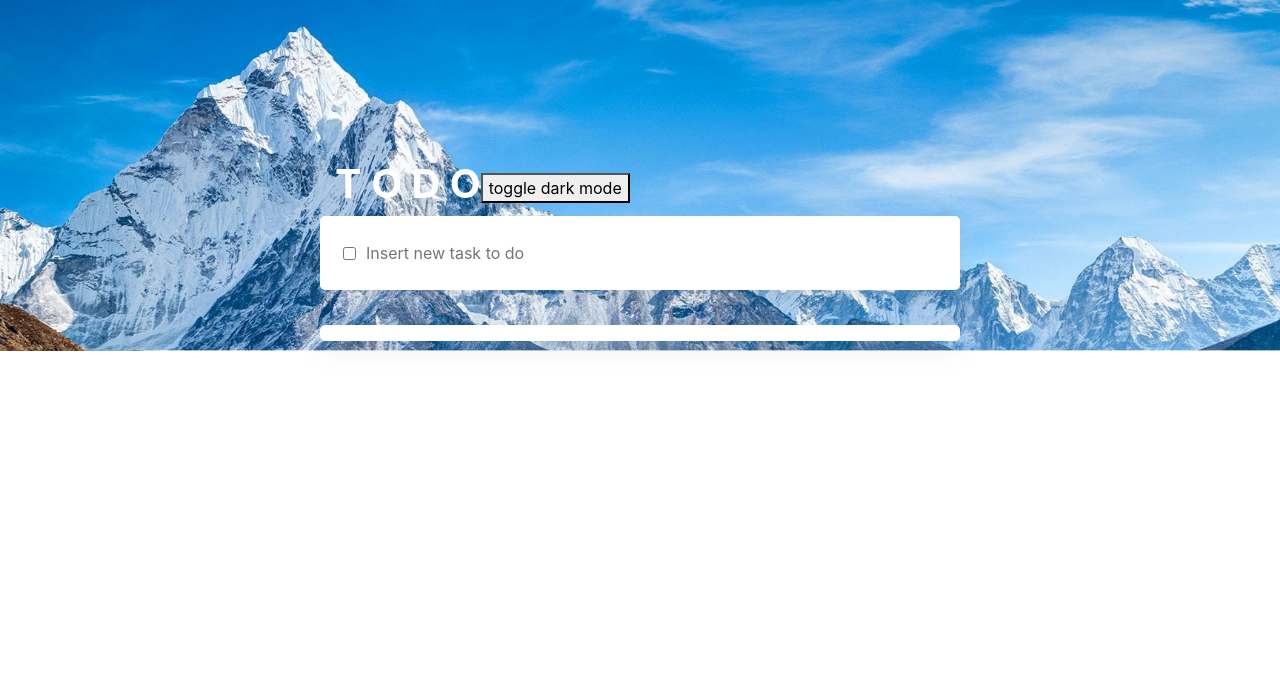
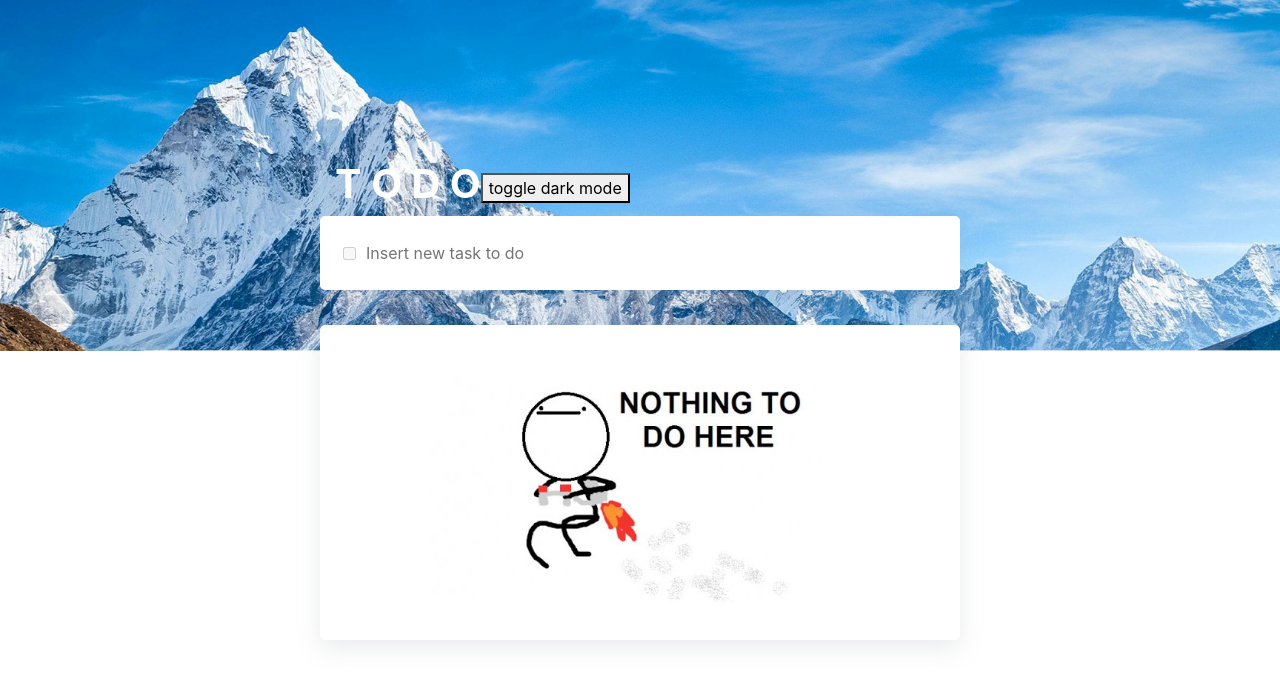
Before and after one commit to assembler-institute/reactjs-wish-list, a React (Create React App) app: page / in a window 1280 px wide. Shown: the top 684 px of the page. Built offline with nearby package versions, Linux system fonts and the light colour scheme.

Commit message:
list styles

```diff
--- a/package.json
+++ b/package.json
@@ -16,6 +16,7 @@
     "@testing-library/react": "^11.2.6",
     "@testing-library/user-event": "^13.1.5",
     "bootstrap": "^4.6.0",
+    "classnames": "^2.3.1",
     "jquery": "^3.6.0",
     "prop-types": "^15.7.2",
     "react": "^17.0.2",
--- a/src/App.js
+++ b/src/App.js
@@ -1,7 +1,6 @@
 import React, { Component } from "react";
 import { v4 as uuid } from "uuid";
 import $ from "jquery";
-// import { BrowserRouter, Route } from "react-router-dom";
 import Main from "./components/Main";
 import Section from "./components/Section";
 import AppHeader from "./components/AppHeader";
@@ -47,7 +46,6 @@ class App extends Component {
   componentDidUpdate() {
     const { tasks } = this.state;
     localStorage.setItem(LOCAL_STORAGE_KEY, JSON.stringify({ tasks }));
-    // console.log(tasks);
   }
 
   handleKeyDown(event) {
@@ -71,7 +69,6 @@ class App extends Component {
   }
 
   handleRemoveTask(taskId) {
-    // console.log(taskId);
     const { tasks } = this.state;
     this.setState({
       tasks: tasks.filter((task) => task.id !== taskId),
--- a/src/components/InputTask/InputTask.js
+++ b/src/components/InputTask/InputTask.js
@@ -8,7 +8,7 @@ function InputTask({ handleKeyDown }) {
   }
   return (
     <div className="container d-flex bg-white box-shadow py-4 input-container">
-      <input className="mx-lg-2 align-self-center" type="checkbox" />
+      <input className="mx-lg-2 align-self-center" type="checkbox" disabled />
       <input
         className="d-flex align-self-center flex-fill border-0"
         type="text"
--- a/src/components/InputTask/InputTask.scss
+++ b/src/components/InputTask/InputTask.scss
@@ -2,4 +2,7 @@
   border-radius: 5px;
   margin-bottom: 35px;
   box-shadow: rgba(149, 157, 165, 0.2) 0 8px 24px;
+  :focus{
+    outline: none;
+  }
 }
--- a/src/components/List/List.js
+++ b/src/components/List/List.js
@@ -1,10 +1,16 @@
 import React from "react";
+import classNames from "classnames/bind";
 import Task from "../Task";
 import "./List.scss";
 
 function List({ tasks, handleRemoveTask, handleCompleteTask }) {
+  const divClass = classNames({
+    "list-container": true,
+    "bg-white": true,
+    "empty-list": !tasks.length,
+  });
   return (
-    <div className="list-container bg-white">
+    <div className={divClass}>
       <ul className="p-0">
         {tasks.map((task) => (
           <Task
--- a/src/components/List/List.scss
+++ b/src/components/List/List.scss
@@ -1,16 +1,16 @@
 .list-container{
   border-radius: 5px;
   box-shadow: rgba(149, 157, 165, 0.2) 0 8px 24px;
-  max-height: 40vh;
+  height: 40vh;
   display: flex;
   ul {
+    border-radius: 5px;
     line-height: 300%;
-    overflow-y: scroll;
+    overflow-y: auto;
     flex-grow: 1;
     flex-basis: 0;
     list-style-type: none;
     vertical-align: top;
-    width: 16%;
     li {
       &:hover {
         font-weight: 500;
@@ -19,3 +19,10 @@
     }
   }
 }
+
+.empty-list {
+  background-image: url("../../img/nothing-todo.jpg");
+  background-repeat: no-repeat;
+  background-size: contain;
+  background-position: center;
+}
--- a/src/components/Task/Task.js
+++ b/src/components/Task/Task.js
@@ -1,8 +1,9 @@
 import React from "react";
+import "./Task.scss";
 
 function Task({ task, handleRemoveTask, handleCompleteTask }) {
   function onTaskRemove(event) {
-    handleRemoveTask(event.target.value);
+    handleRemoveTask(event.target.parentNode.value);
   }
 
   function onTaskComplete(event) {
@@ -11,17 +12,19 @@ function Task({ task, handleRemoveTask, handleCompleteTask }) {
 
   return (
     <li>
-      <input
-        type="checkbox"
-        onChange={onTaskComplete}
-        value={task.id}
-        disabled={task.completed}
-        checked={task.completed}
-      />
+      <input type="checkbox" onChange={onTaskComplete} value={task.id} />
 
       {task.name}
-      <button type="button" onClick={onTaskRemove} value={task.id}>
-        x
+      <button
+        type="button"
+        className="close"
+        aria-label="Close"
+        onClick={onTaskRemove}
+        value={task.id}
+      >
+        <span aria-hidden="true" className="hidden">
+          &times;
+        </span>
       </button>
     </li>
   );
--- a/src/components/Task/Task.scss
+++ b/src/components/Task/Task.scss
@@ -0,0 +1,7 @@
+.hidden {
+  display: none;
+}
+
+li:hover span {
+  display: block;
+}
```
Also changed, not shown: 1 other file (tests, documents, lock files or other folders). Lines whose indentation alone changed are shown as unchanged.
